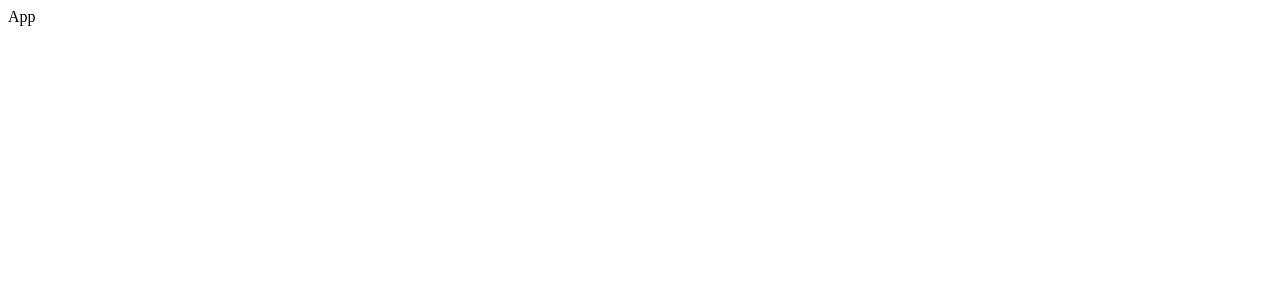
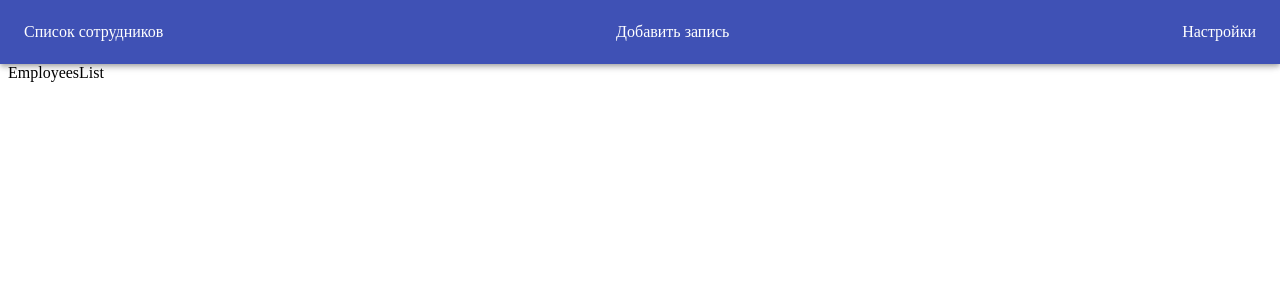
Before and after one commit to aleksey-ilin/test-task-employees, a React app: page / in a window 1280 px wide. Shown: the top 300 px of the page. Built offline with nearby package versions, Linux system fonts and the light colour scheme.

Commit message:
create main component

```diff
--- a/package.json
+++ b/package.json
@@ -18,6 +18,7 @@
   },
   "dependencies": {
     "@material-ui/core": "^4.9.8",
+    "@material-ui/styles": "^4.9.6",
     "@reduxjs/toolkit": "^1.2.5",
     "file-loader": "^5.1.0",
     "prop-types": "^15.7.2",
--- /dev/null
+++ b/src/components/AddEmployee.jsx
@@ -0,0 +1,18 @@
+import React from 'react';
+import { makeStyles } from '@material-ui/core/styles';
+
+const useStyles = makeStyles({
+  root: {
+    marginTop: '64px',
+  },
+});
+
+const AddEmployee = () => {
+  const classes = useStyles();
+
+  return (
+    <div className={classes.root}>AddEmployee</div>
+  );
+};
+
+export default AddEmployee;
--- a/src/components/App.jsx
+++ b/src/components/App.jsx
@@ -1,5 +1,19 @@
 import React from 'react';
+import { BrowserRouter as Router, Switch, Route } from 'react-router-dom';
+import Header from './Header';
+import EmployeesList from './EmployeesList';
+import AddEmployee from './AddEmployee';
+import Settings from './Settings';
 
-const App = () => <div>App</div>
+const App = () => (
+  <Router>
+    <Header />
+    <Switch>
+      <Route exact path="/" component={EmployeesList} />
+      <Route path="/add" component={AddEmployee} />
+      <Route path="/settings" component={Settings} />
+    </Switch>
+  </Router>
+);
 
 export default App;
--- /dev/null
+++ b/src/components/EmployeesList.jsx
@@ -0,0 +1,18 @@
+import React from 'react';
+import { makeStyles } from '@material-ui/core/styles';
+
+const useStyles = makeStyles({
+  root: {
+    marginTop: '64px',
+  },
+});
+
+const EmployeesList = () => {
+  const classes = useStyles();
+
+  return (
+    <div className={classes.root}>EmployeesList</div>
+  );
+};
+
+export default EmployeesList;
--- /dev/null
+++ b/src/components/Header.jsx
@@ -0,0 +1,29 @@
+import React from 'react';
+import { Link } from 'react-router-dom';
+import { AppBar, Toolbar, Grid } from '@material-ui/core';
+import { makeStyles } from '@material-ui/core/styles';
+
+const useStyles = makeStyles({
+  link: {
+    color: 'white',
+    textDecoration: 'none',
+  },
+});
+
+const Header = () => {
+  const classes = useStyles();
+
+  return (
+    <AppBar>
+      <Toolbar>
+        <Grid container justify="space-between">
+          <Link className={classes.link} to="/">Список сотрудников</Link>
+          <Link className={classes.link} to="/add">Добавить запись</Link>
+          <Link className={classes.link} to="/settings">Настройки</Link>
+        </Grid>
+      </Toolbar>
+    </AppBar>
+  );
+};
+
+export default Header;
--- /dev/null
+++ b/src/components/Settings.jsx
@@ -0,0 +1,18 @@
+import React from 'react';
+import { makeStyles } from '@material-ui/core/styles';
+
+const useStyles = makeStyles({
+  root: {
+    marginTop: '64px',
+  },
+});
+
+const Settings = () => {
+  const classes = useStyles();
+
+  return (
+    <div className={classes.root}>Settings</div>
+  );
+};
+
+export default Settings;
--- a/src/reducers/index.js
+++ b/src/reducers/index.js
@@ -0,0 +1,8 @@
+import { createReducer } from '@reduxjs/toolkit';
+// import { toggleShowModal, addWebinar } from '../actions/index';
+
+const initialState = {};
+
+const reducer = createReducer(initialState, {});
+
+export default reducer;
```
Also changed, not shown: .eslintrc.json.
